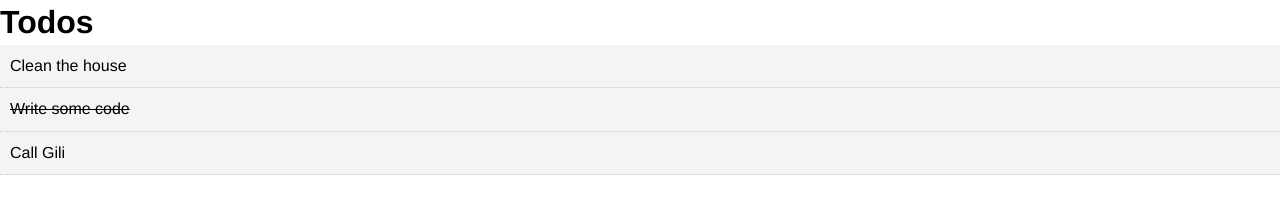
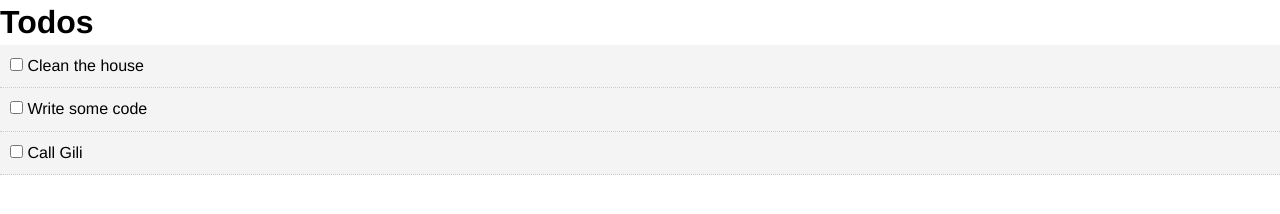
Before and after one commit to kerenKi/Just-Do-It, a Vue app: page / in a window 1280 px wide. Shown: the top 214 px of the page. Built offline with nearby package versions, Linux system fonts and the light colour scheme.

Commit message:
MarkComplete method on TodoItem

```diff
--- a/src/App.vue
+++ b/src/App.vue
@@ -23,7 +23,7 @@
         {
           id: 2,
           title: 'Write some code',
-          completed: true
+          completed: false
         },
         {
           id: 3,
--- a/src/components/TodoItem.vue
+++ b/src/components/TodoItem.vue
@@ -1,13 +1,20 @@
 <template>
   <div class="todo-item" v-bind:class="{'is-complete':todo.completed}">
-    <p>{{todo.title}}</p>
+    <p>
+      <input type="checkbox" v-on:change="markComplete"/>
+      {{todo.title}}</p>
   </div>
 </template>
 
 <script>
 export default {
   name:"TodoItem",
-  props: ["todo"]
+  props: ["todo"],
+  methods: {
+    markComplete() {
+      this.todo.completed = !this.todo.completed
+    }
+  }
 }
 </script>
 
```
